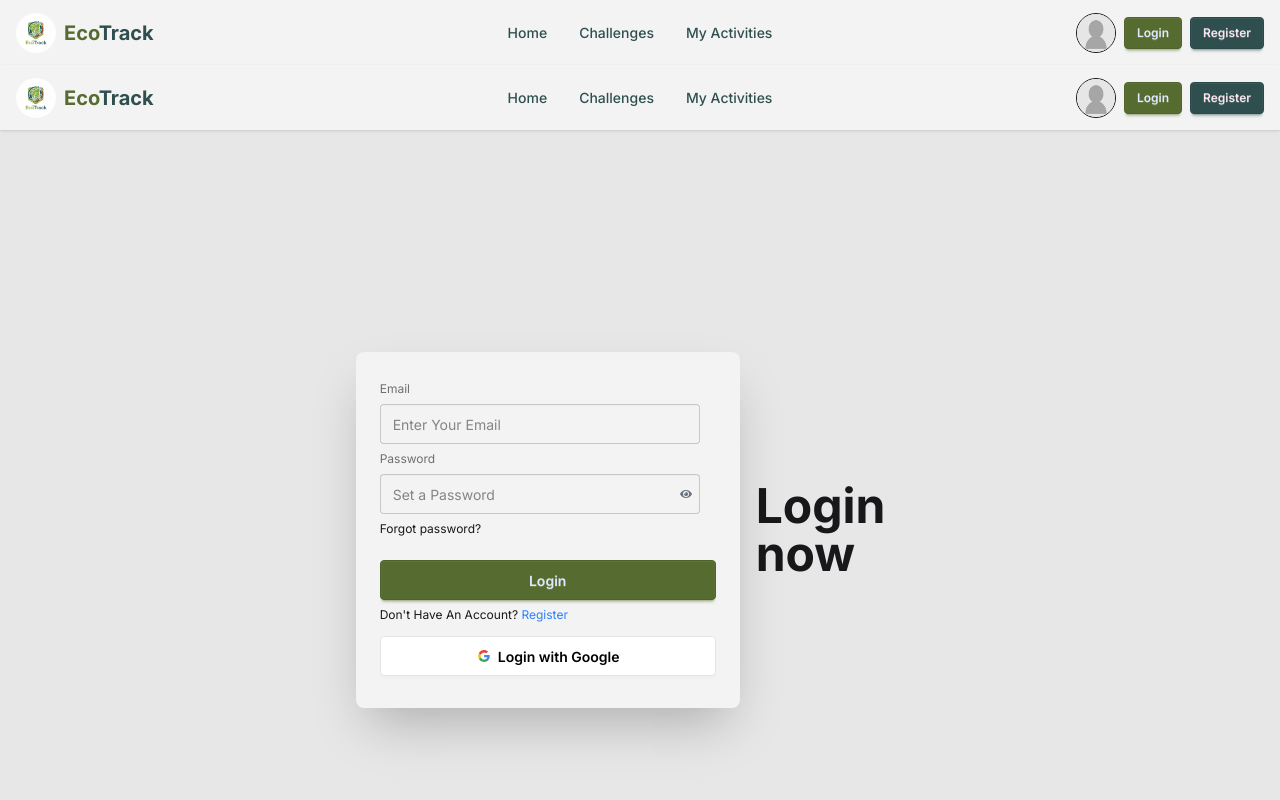
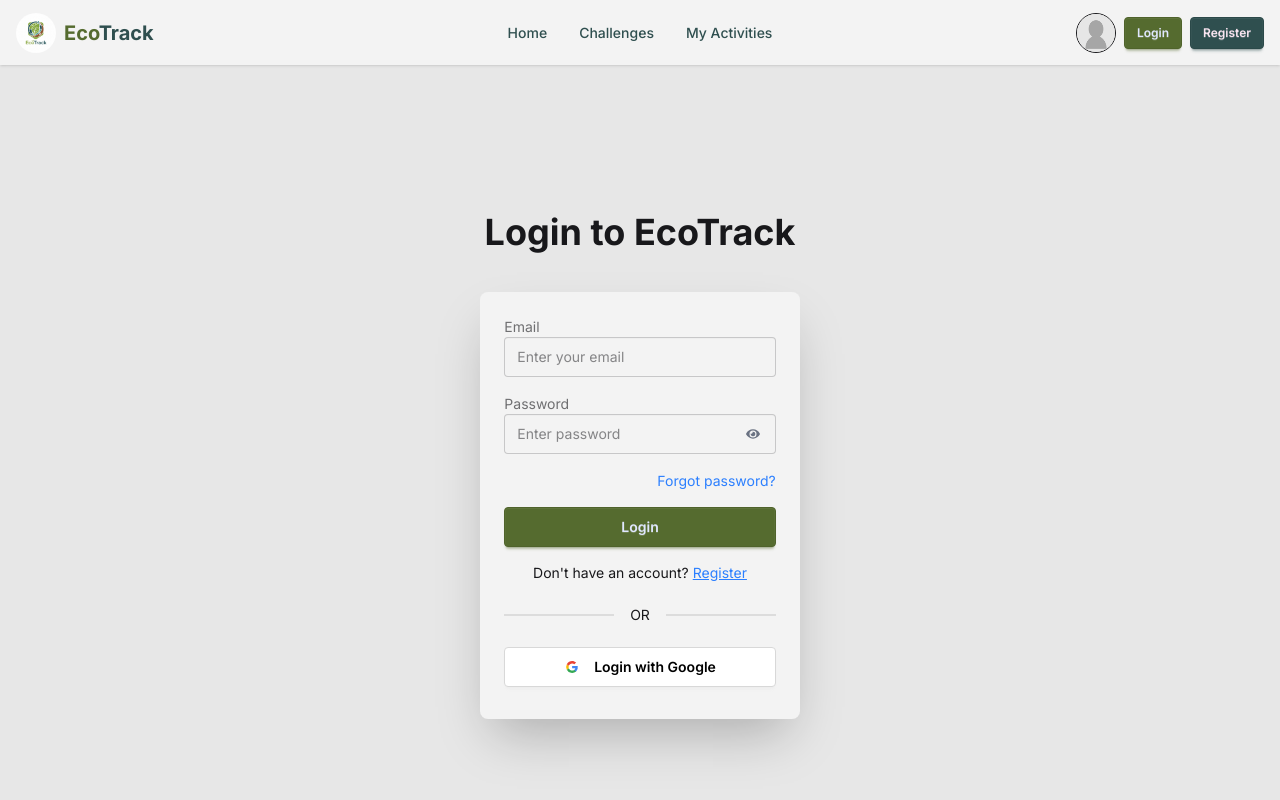
Before and after one commit to Kaosarjoy/EcoTrack, a React app: page /auth in a window 1280 px wide. Shown: the top 800 px of the page. Built offline with nearby package versions, Linux system fonts and the light colour scheme; no server answers; the HTML template or start-up script is replaced by a standard one.

Commit message:
update all section

```diff
--- a/src/component/Pages/Challenges.jsx
+++ b/src/component/Pages/Challenges.jsx
@@ -1,6 +1,12 @@
 import React from 'react';
+import { useNavigation } from 'react-router';
+import Loader from '../Pages/Loader';
 
 const Challenges = () => {
+    const navigation = useNavigation();
+   if(navigation.state==='loading'){
+    return <Loader></Loader>
+   }
     return (
         <div>
 
--- a/src/component/Pages/Loader.jsx
+++ b/src/component/Pages/Loader.jsx
@@ -1,14 +1,126 @@
 import React from 'react';
-import logoImg from '../../assets/logo.jpg'
+
 const Loader = () => {
-    return (
-        <div>
-            <div className="flex justify-center items-center h-64">
-      <span className="loading loading-spinner loading-xl"></span>
-      <img className="h-40 w-40 items-center" src={logoImg} alt="" />
+  return (
+    <div className="flex items-center justify-center min-h-screen">
+      <svg xmlns="http://www.w3.org/2000/svg" height="200" width="200">
+        <g style={{ order: -1 }}>
+          <polygon
+            transform="rotate(45 100 100)"
+            strokeWidth="1"
+            stroke="#d3a410"
+            fill="none"
+            points="70,70 148,50 130,130 50,150"
+            id="bounce"
+          />
+          <polygon
+            transform="rotate(45 100 100)"
+            strokeWidth="1"
+            stroke="#d3a410"
+            fill="none"
+            points="70,70 148,50 130,130 50,150"
+            id="bounce2"
+          />
+          <polygon
+            transform="rotate(45 100 100)"
+            strokeWidth="2"
+            stroke=""
+            fill="#414750"
+            points="70,70 150,50 130,130 50,150"
+          />
+          <polygon
+            strokeWidth="2"
+            stroke=""
+            fill="url(#gradiente)"
+            points="100,70 150,100 100,130 50,100"
+          />
+          <defs>
+            <linearGradient y2="100%" x2="10%" y1="0%" x1="0%" id="gradiente">
+              <stop style={{ stopColor: "#1e2026", stopOpacity: 1 }} offset="20%" />
+              <stop style={{ stopColor: "#414750", stopOpacity: 1 }} offset="60%" />
+            </linearGradient>
+          </defs>
+          <polygon
+            transform="translate(20, 31)"
+            strokeWidth="2"
+            stroke=""
+            fill="#b7870f"
+            points="80,50 80,75 80,99 40,75"
+          />
+          <polygon
+            transform="translate(20, 31)"
+            strokeWidth="2"
+            stroke=""
+            fill="url(#gradiente2)"
+            points="40,-40 80,-40 80,99 40,75"
+          />
+          <defs>
+            <linearGradient y2="100%" x2="0%" y1="-17%" x1="10%" id="gradiente2">
+              <stop style={{ stopColor: "#d3a51000", stopOpacity: 1 }} offset="20%" />
+              <stop style={{ stopColor: "#d3a51054", stopOpacity: 1 }} offset="100%" id="animatedStop" />
+            </linearGradient>
+          </defs>
+          <polygon
+            transform="rotate(180 100 100) translate(20, 20)"
+            strokeWidth="2"
+            stroke=""
+            fill="#d3a410"
+            points="80,50 80,75 80,99 40,75"
+          />
+          <polygon
+            transform="rotate(0 100 100) translate(60, 20)"
+            strokeWidth="2"
+            stroke=""
+            fill="url(#gradiente3)"
+            points="40,-40 80,-40 80,85 40,110.2"
+          />
+          <defs>
+            <linearGradient y2="100%" x2="10%" y1="0%" x1="0%" id="gradiente3">
+              <stop style={{ stopColor: "#d3a51000", stopOpacity: 1 }} offset="20%" />
+              <stop style={{ stopColor: "#d3a51054", stopOpacity: 1 }} offset="100%" id="animatedStop" />
+            </linearGradient>
+          </defs>
+          <polygon
+            transform="rotate(45 100 100) translate(80, 95)"
+            strokeWidth="2"
+            stroke=""
+            fill="#ffe4a1"
+            points="5,0 5,5 0,5 0,0"
+            id="particles"
+          />
+          <polygon
+            transform="rotate(45 100 100) translate(80, 55)"
+            strokeWidth="2"
+            stroke=""
+            fill="#ccb069"
+            points="6,0 6,6 0,6 0,0"
+            id="particles"
+          />
+          <polygon
+            transform="rotate(45 100 100) translate(70, 80)"
+            strokeWidth="2"
+            stroke=""
+            fill="#fff"
+            points="2,0 2,2 0,2 0,0"
+            id="particles"
+          />
+          <polygon
+            strokeWidth="2"
+            stroke=""
+            fill="#292d34"
+            points="29.5,99.8 100,142 100,172 29.5,130"
+          />
+          <polygon
+            transform="translate(50, 92)"
+            strokeWidth="2"
+            stroke=""
+            fill="#1f2127"
+            points="50,50 120.5,8 120.5,35 50,80"
+          />
+        </g>
+      </svg>
     </div>
-        </div>
-    );
+  );
 };
 
 export default Loader;
--- a/src/component/Pages/Login.jsx
+++ b/src/component/Pages/Login.jsx
@@ -1,104 +1,156 @@
-import React, { useContext, useState } from 'react';
-import { NavLink, useNavigate } from 'react-router';
-import { AuthContext } from '../Provider/AuthProvider';
-import { FaEye, FaEyeSlash } from 'react-icons/fa';
-import { Bounce, toast, ToastContainer } from 'react-toastify';
-
+import React, { useContext, useState } from "react";
+import { NavLink, useLocation, useNavigate } from "react-router";
+import { AuthContext } from "../Provider/AuthProvider";
+import { FaEye, FaEyeSlash } from "react-icons/fa";
+import { Bounce, toast, ToastContainer } from "react-toastify";
 
 const Login = () => {
-  const { signInUser,signInWithGoogle}=useContext(AuthContext)
-  const navigate = useNavigate()
+  const { signInUser, signInWithGoogle } = useContext(AuthContext);
+  const navigate = useNavigate();
+  const location = useLocation();
+
+  const from = location.state?.from?.pathname || "/";
+
   const [showPassword, setShowPassword] = useState(false);
-  const togglePassword=()=>{
-    setShowPassword(!showPassword);
+  const [loading, setLoading] = useState(false);
 
-  }
-  const handleLogin = (event) => {
+  const togglePassword = () => setShowPassword(!showPassword);
+
+  const handleLogin = async (event) => {
     event.preventDefault();
+    setLoading(true);
+
     const form = event.target;
     const email = form.email.value;
     const password = form.password.value;
-  //  console.log(email, password);
-     signInUser(email,password)
-    .then(()=>{
-      toast.success('Login Successful', {
+
+    try {
+      await signInUser(email, password);
+
+      toast.success("Login Successful", {
         position: "top-right",
         autoClose: 3000,
-        hideProgressBar: false,
-        closeOnClick: true,
-        pauseOnHover: true,
-        draggable: true,
-        theme: "colored",
-        transition: Bounce,
-      });
-      navigate('/')
-
-
-    })
-    .catch(error=>{
-         toast.error(`Login Failed: ${error.message}`, {
-          position: "top-right",
-          autoClose: 3000,
-          hideProgressBar: false,
-          closeOnClick: true,
-          pauseOnHover: true,
-          draggable: true,
         theme: "colored",
         transition: Bounce,
       });
 
-      console.error("Login Error:", error.message)
+      navigate(from, { replace: true });
+    } catch (error) {
+      toast.error(`Login Failed: ${error.message}`, {
+        position: "top-right",
+        autoClose: 3000,
+        theme: "colored",
+        transition: Bounce,
+      });
+    } finally {
+      setLoading(false);
+    }
+  };
+
+  const handleGoogleLogin = async () => {
+    try {
+      await signInWithGoogle();
+      navigate(from, { replace: true });
+    } catch (error) {
+      toast.error(`Google Login Failed: ${error.message}`, {
+        position: "top-right",
+        autoClose: 3000,
+        theme: "colored",
+        transition: Bounce,
       });
     }
-  const handleGoogleLogin = () => {
-        signInWithGoogle()
-            .then(result => {
-                const user = result.user;
-                console.log("Google Sign-in Successful:", user);
-                navigate('/home');
-            })
-            .catch(error => {
-                console.error("Google Sign-in Error:", error.message);
-            });
   };
+
   return (
     <div className="hero bg-base-200 min-h-screen">
-  <div className="hero-content flex-col lg:flex-row-reverse">
-    <div className="text-center lg:text-left">
-      <h1 className="text-5xl font-bold">Login now</h1>
+      <div className="hero-content flex-col">
+        <div className="text-center mb-6">
+          <h1 className="text-4xl font-bold">Login to EcoTrack</h1>
         </div>
-    <div className="card bg-base-100 w-full max-w-sm shrink-0 shadow-2xl">
+
+        <div className="card bg-base-100 w-full max-w-sm shadow-2xl">
           <div className="card-body">
-        <form onSubmit={handleLogin} className="fieldset">
+            <form onSubmit={handleLogin} className="space-y-4">
+              <div>
                 <label className="label">Email</label>
-          <input name='email' type="email" className="input" placeholder="Enter Your Email" />
+                <input
+                  name="email"
+                  type="email"
+                  className="input input-bordered w-full"
+                  placeholder="Enter your email"
+                  required
+                />
+              </div>
+
+              <div>
                 <label className="label">Password</label>
                 <div className="relative">
                   <input
-                  name='password'
+                    name="password"
                     type={showPassword ? "text" : "password"}
-                  className="input pr-10"
-                  placeholder="Set a Password"
+                    className="input input-bordered w-full pr-10"
+                    placeholder="Enter password"
+                    required
                   />
                   <span
                     onClick={togglePassword}
-                  className="absolute right-6 top-1/2 -translate-y-1/2 cursor-pointer text-gray-500"
+                    className="absolute right-4 top-1/2 -translate-y-1/2 cursor-pointer text-gray-500"
                   >
                     {showPassword ? <FaEyeSlash /> : <FaEye />}
                   </span>
                 </div>
-          <div><a className="link link-hover">Forgot password?</a></div>
-          <button className="btn btn-primary mt-4">Login</button>
-          <p>
-             Don't Have An Account?{" "}
-             <NavLink to='/auth/register' className='text-blue-500'>
-             Register</NavLink></p>
+              </div>
+
+              <div className="text-right">
+                <NavLink
+                  to="/forgot-password"
+                  className="text-sm text-blue-500 hover:underline"
+                >
+                  Forgot password?
+                </NavLink>
+              </div>
+
+              <button
+                type="submit"
+                disabled={loading}
+                className="btn btn-primary w-full"
+              >
+                {loading ? "Logging in..." : "Login"}
+              </button>
+
+              <p className="text-center text-sm">
+                Don&apos;t have an account?{" "}
+                <NavLink
+                  to="/auth/register"
+                  className="text-blue-500 underline"
+                >
+                  Register
+                </NavLink>
+              </p>
             </form>
-        <button onClick={handleGoogleLogin} className="btn bg-white text-black border-[#e5e5e5]">
-  <svg aria-label="Google logo" width="16" height="16" xmlns="http://www.w3.org/2000/svg" viewBox="0 0 512 512"><g><path d="m0 0H512V512H0" fill="#fff"></path><path fill="#34a853" d="M153 292c30 82 118 95 171 60h62v48A192 192 0 0190 341"></path><path fill="#4285f4" d="m386 400a140 175 0 0053-179H260v74h102q-7 37-38 57"></path><path fill="#fbbc02" d="m90 341a208 200 0 010-171l63 49q-12 37 0 73"></path><path fill="#ea4335" d="m153 219c22-69 116-109 179-50l55-54c-78-75-230-72-297 55"></path></g></svg>
-  Login with Google
+
+            <div className="divider">OR</div>
+
+            <button
+              onClick={handleGoogleLogin}
+              className="btn bg-white text-black border w-full"
+            >
+              <svg
+                aria-label="Google logo"
+                width="16"
+                height="16"
+                viewBox="0 0 512 512"
+                xmlns="http://www.w3.org/2000/svg"
+              >
+                <path fill="#34a853" d="M153 292c30 82 118 95 171 60h62v48A192 192 0 0190 341" />
+                <path fill="#4285f4" d="m386 400a140 175 0 0053-179H260v74h102q-7 37-38 57" />
+                <path fill="#fbbc02" d="m90 341a208 200 0 010-171l63 49q-12 37 0 73" />
+                <path fill="#ea4335" d="m153 219c22-69 116-109 179-50l55-54c-78-75-230-72-297 55" />
+              </svg>
+              <span className="ml-2">Login with Google</span>
             </button>
-      <ToastContainer></ToastContainer>
+
+            <ToastContainer />
           </div>
         </div>
       </div>
--- /dev/null
+++ b/src/component/Provider/LoaderProvider.jsx
@@ -0,0 +1,14 @@
+// context/LoaderContext.jsx
+import { createContext, useState } from "react";
+
+export const LoaderContext = createContext();
+
+export const LoaderProvider = ({ children }) => {
+  const [loading, setLoading] = useState(false);
+
+  return (
+    <LoaderContext value={{ loading, setLoading }}>
+      {children}
+    </LoaderContext>
+  );
+};
--- a/src/component/routes/PrivateRoute.jsx
+++ b/src/component/Provider/PrivateRoute.jsx
@@ -2,10 +2,11 @@ import React, { use } from 'react';
 import { Navigate } from 'react-router';
 
 import { AuthContext } from '../Provider/AuthProvider';
-import Loader from '../Loader/Loader';
+import Loader from '../Pages/Loader';
+import { LoaderContext } from './LoaderProvider';
 const PrivateRoute = ({ children }) => {
     // const { user, loading } = use(AuthContext);
-    const {user , loading} = use(AuthContext)
+    const {user , loading} = use(LoaderContext)
 
     if (loading) {
     return (
--- a/src/index.css
+++ b/src/index.css
@@ -23,3 +23,19 @@
   --color-base-200: #E7E7E7;
   --color-accent: #8F9779;
 }
+
+
+
+/* From Uiverse.io by Juanes200122 */
+.container {
+  background-color: #414141;
+}
+#bounce {
+  animation: bounce 4s ease-in-out infinite;
+  transform: translateY(36px);
+}
+@keyframes bounce {
+  0%, 100% { transform: translateY(36px); }
+  50% { transform: translateY(46px); }
+}
+/* End of Uiverse.io code */
--- a/src/main.jsx
+++ b/src/main.jsx
@@ -11,6 +11,9 @@ import AuthLayout from './component/Layout/AuthLayout';
 import Login from './component/Pages/Login';
 import Register from './component/Pages/Register';
 import AuthProvider from './component/Provider/AuthProvider';
+import PrivateRoute from './component/Provider/PrivateRoute';
+import Error from './component/Error/Error'
+import { LoaderProvider } from './component/Provider/LoaderProvider';
 const router = createBrowserRouter([
   {
     path: "/",
@@ -22,16 +25,24 @@ const router = createBrowserRouter([
       },
       {
         path:'/challenges',
-        Component:Challenges
+        element:<PrivateRoute>
+          <Challenges></Challenges>
+        </PrivateRoute>
       },
       {
         path:'/myActivities',
        Component:MyActivities
+      }
+    ],
+
+
+
+
   },
    {
       path:'/auth',
-      Component:AuthLayout
-    },
+      Component:AuthLayout,
+      children:[
          {
       path:'/auth/login',
       Component:Login
@@ -40,16 +51,23 @@ const router = createBrowserRouter([
       path:'/auth/register',
       Component :Register,
     }
-
-    ]
+      ],
 
     },
+   {
+    path:'/*',
+    Component:Error
+   }
 ]);
 createRoot(document.getElementById('root')).render(
   <StrictMode>
+   <LoaderProvider>
     <AuthProvider>
      <RouterProvider router={router}></RouterProvider>
    </AuthProvider>
+   </LoaderProvider>
   </StrictMode>,
 )
 //https://drive.google.com/file/d/1A8LdSS8lAOHEmBVU5I720HXGPiA5a7vs/view
+
+//https://uiverse.io/elements?search=loader&t=css&page=2
```
Also changed, not shown: src/component/Layout/HomeLayout.jsx (+10 -1 lines), src/component/Provider/AuthProvider.jsx (+9 -11 lines). Lines whose indentation alone changed are shown as unchanged.
